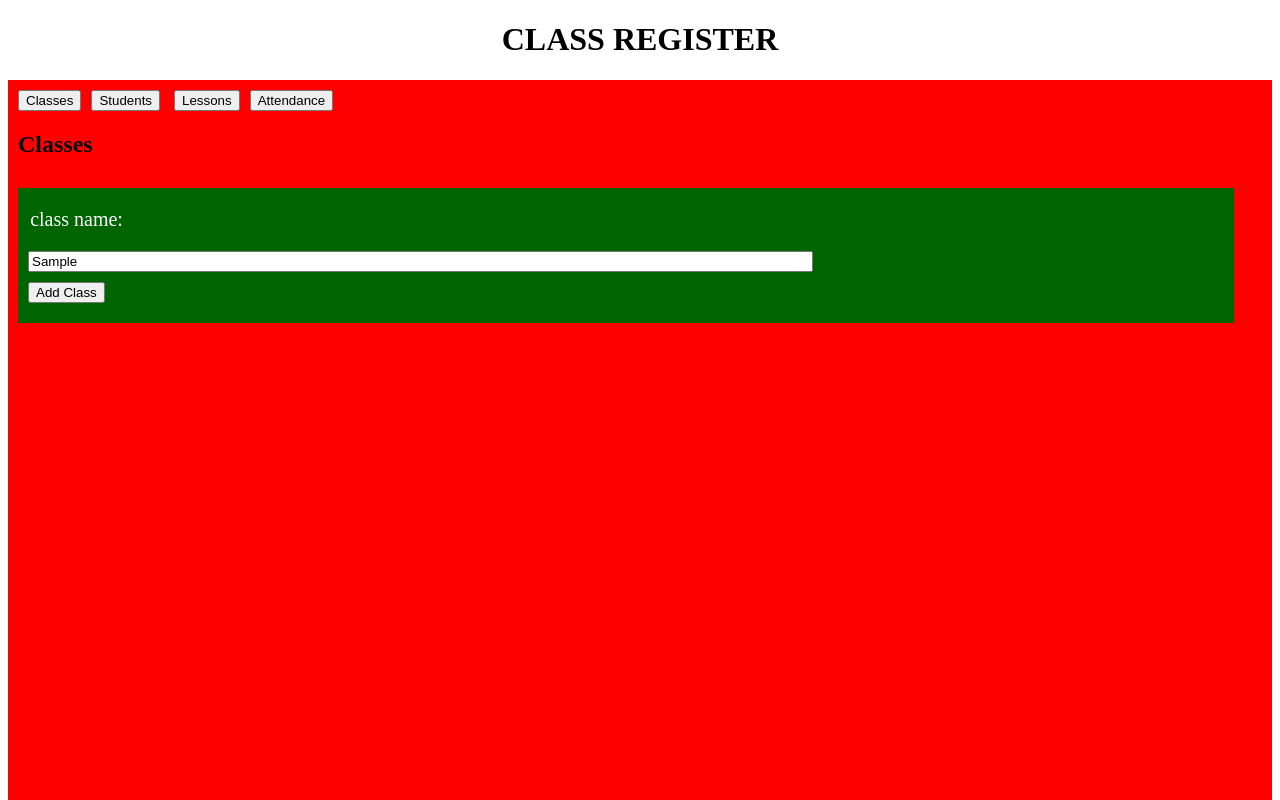
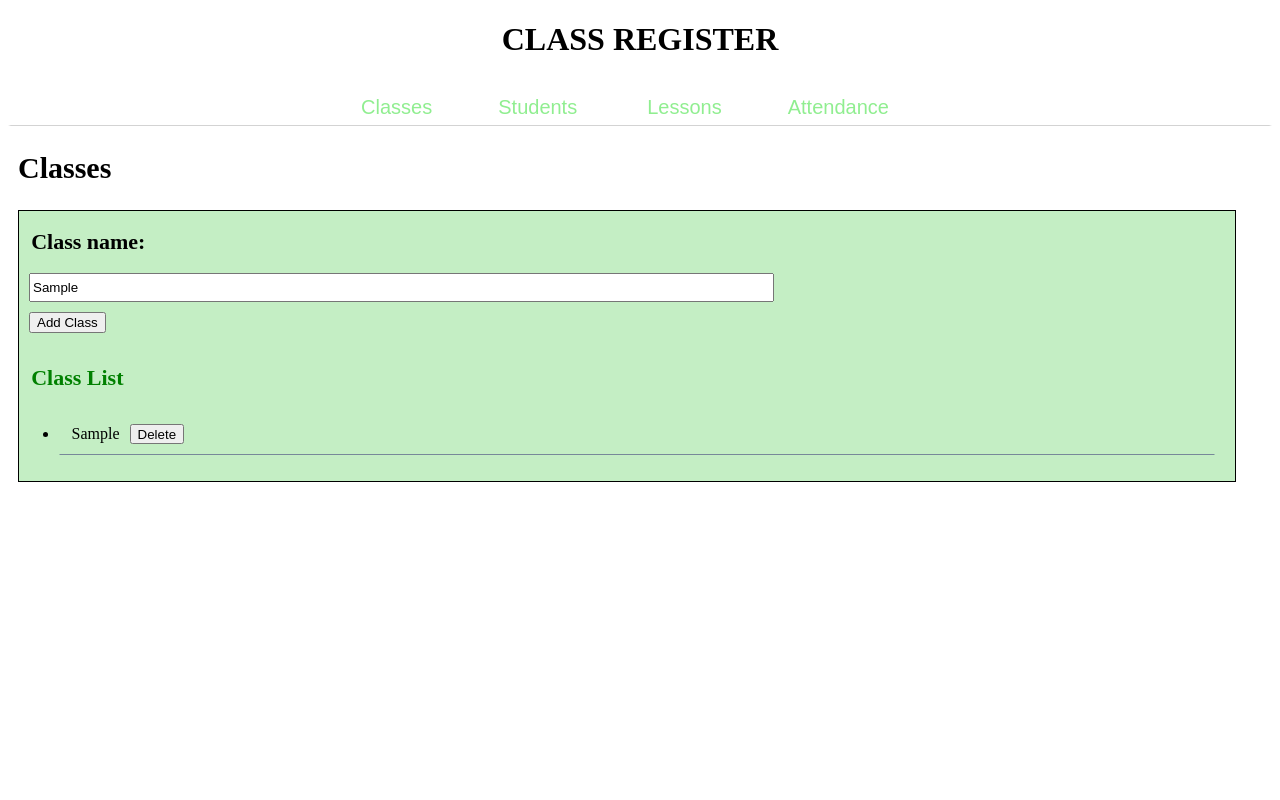
Before and after one commit to NicolaP01/its-school-register-frontend, a plain HTML site: page frontend/home.html in a window 1280 px wide. Both pictures are taken after typing "Sample" into the empty fields and a click on the button "Add Class". Shown: the top 800 px of the page. Drawn offline with Linux system fonts and the light colour scheme.

Commit message:
fixed style class page

```diff
--- a/frontend/home.css
+++ b/frontend/home.css
@@ -1,5 +1,5 @@
-div {
-    background-color: red;
+#mainpage {
+    /*background-color: red; */
     height: 1150px;
     width: 100%;
 }
@@ -45,15 +45,17 @@ div {
 
 #class {
     position: absolute;
-    background-color: darkgreen;
-    color: white;
+    background-color: rgb(196, 238, 196);
+    color: black;
     text-indent: 1%;
-    margin-top: 10px;
     margin-left: 10px;
     padding-bottom: 10px;
     width: 95%;
     height: fit-content;
     z-index: 1;
+    border-color: black;
+    border-style: groove;
+    border-width: 1px;
 }
 
 button {
@@ -61,6 +63,53 @@ button {
     margin-top: 10px;
 }
 
-h2 {
+#classes,
+#students,
+#lessons,
+#attendances {
     margin-left: 10px;
+    font-size: 30px;
 }
+
+li {
+    background-color: rgb(196, 238, 196);
+    color: black;
+    border-bottom-color: lightslategray;
+    border-right-color: transparent;
+    border-left-color: transparent;
+    border-top-color: transparent;
+    border-style: groove;
+    border-width: 1px;
+    margin-right: 20px;
+    margin-bottom: 10px;
+    padding-bottom: 10px;
+}
+
+#pages {
+    border-right-color: transparent;
+    border-left-color: transparent;
+    border-top-color: transparent;
+    border-bottom-color: lightgrey;
+    border-style: groove;
+    border-bottom-width: 1px;
+    padding-bottom: 3px;
+    text-align: center;
+}
+
+#buttoncl,
+#buttonst,
+#buttonle,
+#buttonatt {
+    background-color: white;
+    border-color: transparent;
+    color: lightgreen;
+    margin-right: 40px;
+    font-size: 20px;
+}
+
+#buttoncl:hover,
+#buttonst:hover,
+#buttonle:hover,
+#buttonatt:hover {
+    background-color: green;
+}
--- a/frontend/home.html
+++ b/frontend/home.html
@@ -13,10 +13,11 @@
 <body>
 
     <h1 style="text-align: center;">CLASS REGISTER</h1>
-    <div>
-
-        <button id="buttoncl">Classes</button><button id="buttonst">Students</button>
-        <button id="buttonle">Lessons</button><button id="buttonatt">Attendance</button>
+    <div id="mainpage">
+        <div id="pages">
+            <button id="buttoncl">Classes</button><button id="buttonst">Students</button>
+            <button id="buttonle">Lessons</button><button id="buttonatt">Attendance</button>
+        </div>
 
         <h2 id="classes">Classes</h2>
         <h2 id="students" hidden>Students</h2>
@@ -25,28 +26,34 @@
 
         <div id="attend" hidden>
             <p style="font-size: 20px;">lessons:</p>
-            <input type="text" size="95" style="margin-left: 10px;" id="lessonsatt">
+            <input type="text" size="90" style="margin-left: 10px;" id="lessonsatt">
             <p style="font-size: 20px;">students:</p>
-            <input type="text" size="95" style="margin-left: 10px;" id="studentsatt">
+            <input type="text" size="90" style="margin-left: 10px;" id="studentsatt">
             <p style="font-size: 20px;">status:</p>
-            <input type="text" size="95" style="margin-left: 10px;" id="statusatt">
+            <input type="text" size="90" style="margin-left: 10px;" id="statusatt">
         </div>
 
         <div id="less" hidden>
             <p style="font-size: 20px;">class name:</p>
-            <input type="text" size="95" style="margin-left: 10px;" id="textl"><br>
+            <input type="text" size="90" style="margin-left: 10px;" id="textl"><br>
         </div>
 
         <div id="stud" hidden>
-            <p style="font-size: 20px;">class name:</p>
-            <input type="text" size="95" style="margin-left: 10px;" id="texts"><br>
+            <h2 style="font-size: 20px;">class name:</h2>
+            <input type="text" size="90" style="margin-left: 10px;" id="texts"><br>
         </div>
 
         <div id="class">
-            <p style="font-size: 20px;">class name:</p>
-            <input type="text" size="95" style="margin-left: 10px;" id="textc"><br>
-            <input type="button" value="Add Class" onclick="addClass()"
+            <h2 style="font-size: 22px;">Class name:</h2>
+            <input type="text" size="90" style="margin-left: 10px; padding-bottom: 5px; padding-top: 5px;" id="textc"><br>
+            <input type="button" value="Add Class" onclick="createClass()"
                 style="margin-left: 10px; margin-top: 10px; margin-bottom: 10px;">
+                <div>
+                    <h3 style="font-size: 22px; color: green;">Class List</h3>
+                    <ul id="classList">
+
+                    </ul>
+                </div>
         </div>
 
     </div>
--- a/frontend/home.js
+++ b/frontend/home.js
@@ -103,3 +103,17 @@ function showAttendance() {
         attendances.hidden = false;
     }
 }
+
+function createClass(){
+    let classList=document.getElementById("classList");
+    let textc=document.getElementById("textc");
+    let listcontent=document.createElement("li");
+    let deleteb=document.createElement("button");
+    deleteb.addEventListener("click", function () {listcontent.remove()})
+    listcontent.innerText=textc.value;
+    deleteb.style.height="20px";
+    deleteb.style.width="fit-content";
+    deleteb.innerText="Delete"
+    listcontent.appendChild(deleteb);
+    classList.appendChild(listcontent);
+}
```
